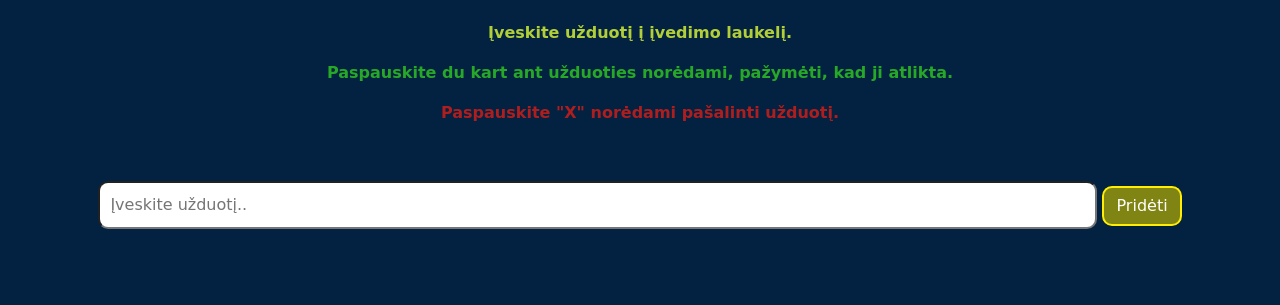
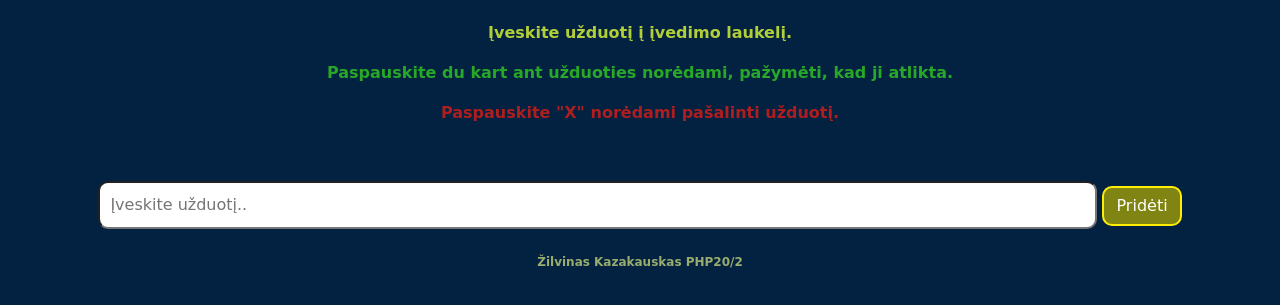
Before and after one commit to zilkazakauskas/To_Do_List, a plain HTML site: page index.html in a window 1280 px wide. Shown: the part 67-372 px from the top of the page. Drawn offline with nearby package versions, Linux system fonts and the light colour scheme.

Commit message:
prideti inicialai

```diff
--- a/CSS/style.css
+++ b/CSS/style.css
@@ -90,8 +90,6 @@ input {
 	opacity: 0%;
 }
 
-/* #initials{
-	position: absolute;
-	bottom: 0;
-	color: white;
-} */
+#initials{
+	color: rgb(153, 172, 110);
+	font-size: 12px;
--- a/index.html
+++ b/index.html
@@ -42,9 +42,9 @@
                 </ul>
             </div>
         </div>
-        <!-- <div>
-            <p id="initials">labas</p>
-        </div> -->
+        <div>
+            <p id="initials">Žilvinas Kazakauskas PHP20/2 </p>
+        </div>
     </div>
     <script type="text/javascript" src="JS/main.js"></script>
 </body>
```
